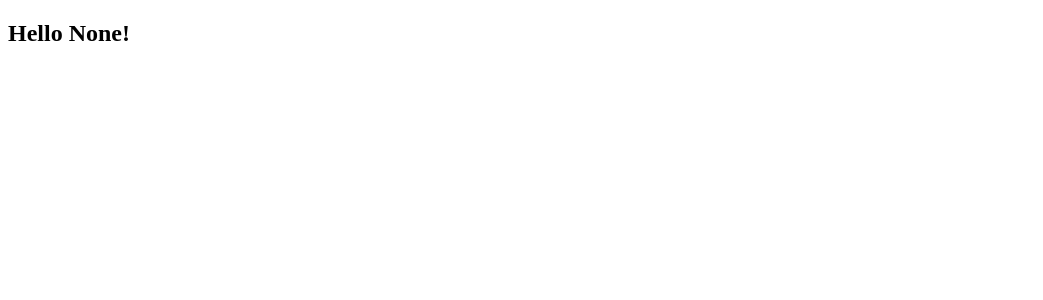
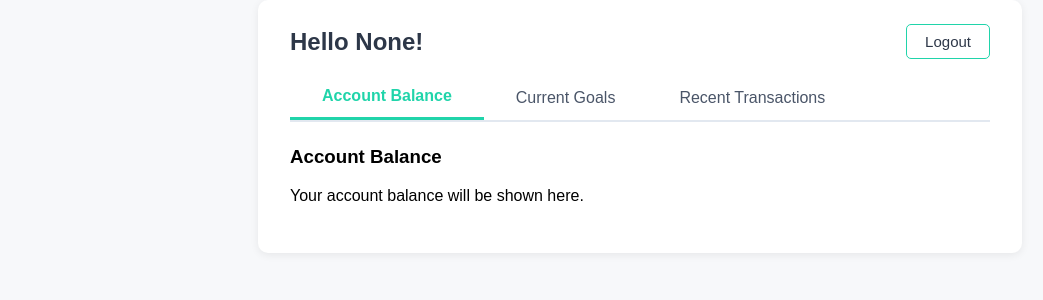
Before and after one commit to iamtariqueanjum/Fi_Money_Wealth_Whisperer, a Django app: page /dashboard/home/ in a window 1280 px wide. Before the commit the part shown is almost empty. Shown: the top 300 px of the page, without its empty margins (0-1043 px from the left). Run offline with Django 5.2, Linux system fonts and the light colour scheme.

Commit message:
Logout module done

```diff
--- a/dashboard/templates/dashboard/home.html
+++ b/dashboard/templates/dashboard/home.html
@@ -3,8 +3,122 @@
 <head>
     <meta charset="UTF-8">
     <title>Home - Wealth Whisperer</title>
+    <style>
+        body {
+            font-family: Arial, sans-serif;
+            background: #f7f8fa;
+            margin: 0;
+            padding: 0;
+        }
+        .container {
+            max-width: 700px;
+            margin: 0 auto;
+            background: #fff;
+            border-radius: 10px;
+            box-shadow: 0 2px 8px rgba(0,0,0,0.07);
+            padding: 24px 32px 32px 32px;
+        }
+        .header-row {
+            display: flex;
+            align-items: center;
+            justify-content: space-between;
+            margin-bottom: 16px;
+        }
+        h2 {
+            margin: 0;
+            color: #2d3748;
+        }
+        .logout-btn {
+            background: #fff;
+            color: #2d3748;
+            border: 1.5px solid #20d4aa;
+            border-radius: 5px;
+            padding: 8px 18px;
+            font-size: 15px;
+            cursor: pointer;
+            font-weight: 500;
+            transition: background 0.2s, color 0.2s, border 0.2s;
+            float: right;
+        }
+        .logout-btn:hover {
+            background: #20d4aa;
+            color: #fff;
+            border-color: #20d4aa;
+        }
+        .tabs {
+            display: flex;
+            border-bottom: 2px solid #e2e8f0;
+            margin-bottom: 24px;
+        }
+        .tab {
+            padding: 12px 32px;
+            cursor: pointer;
+            color: #4a5568;
+            border: none;
+            background: none;
+            font-size: 16px;
+            outline: none;
+            transition: color 0.2s;
+        }
+        .tab.active {
+            color: #20d4aa;
+            border-bottom: 3px solid #20d4aa;
+            font-weight: bold;
+        }
+        .tab-content {
+            display: none;
+        }
+        .tab-content.active {
+            display: block;
+            margin-top: 16px;
+        }
+    </style>
+    <script>
+        document.addEventListener('DOMContentLoaded', function() {
+            const tabs = document.querySelectorAll('.tab');
+            const contents = document.querySelectorAll('.tab-content');
+            tabs.forEach((tab, idx) => {
+                tab.addEventListener('click', function() {
+                    tabs.forEach(t => t.classList.remove('active'));
+                    contents.forEach(c => c.classList.remove('active'));
+                    tab.classList.add('active');
+                    contents[idx].classList.add('active');
+                });
+            });
+            // Activate first tab by default
+            if (tabs.length) {
+                tabs[0].classList.add('active');
+                contents[0].classList.add('active');
+            }
+        });
+    </script>
 </head>
 <body>
-    <h2>Hello {{username}}!</h2>
+    <div class="container">
+        <div class="header-row">
+            <h2>Hello {{ username }}!</h2>
+            <form method="post" action="/users/logout/" style="margin:0;">
+                {% csrf_token %}
+                <button type="submit" class="logout-btn">Logout</button>
+            </form>
+        </div>
+        <div class="tabs">
+            <button class="tab">Account Balance</button>
+            <button class="tab">Current Goals</button>
+            <button class="tab">Recent Transactions</button>
+        </div>
+        <div class="tab-content">
+            <h3>Account Balance</h3>
+            <p>Your account balance will be shown here.</p>
+        </div>
+        <div class="tab-content">
+            <h3>Current Goals</h3>
+            <p>Your current financial goals will be shown here.</p>
+        </div>
+        <div class="tab-content">
+            <h3>Recent Transactions</h3>
+            <p>Your recent transactions will be shown here.</p>
+        </div>
+    </div>
 </body>
 </html>
--- a/users/urls.py
+++ b/users/urls.py
@@ -1,6 +1,7 @@
 from django.urls import path
-from .views import login_view
+from .views import login_view, logout_view
 
 urlpatterns = [
     path('login/', login_view, name='login'),
+    path('logout/', logout_view, name='logout'),
 ]
```
Also changed, not shown: users/views.py (+6 -1 lines).
